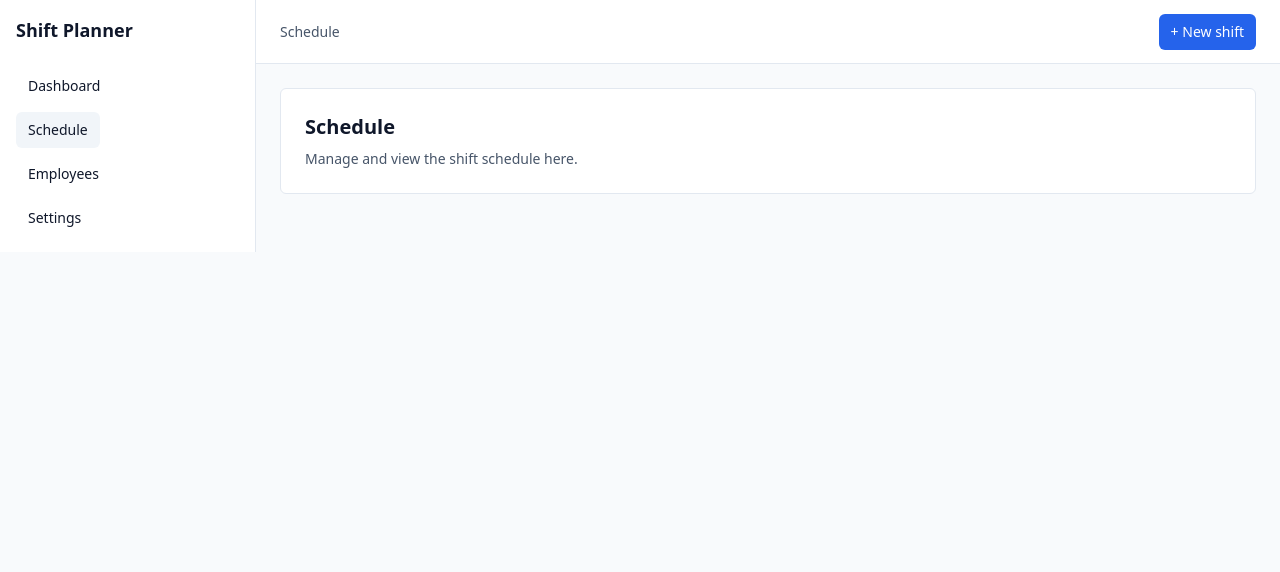
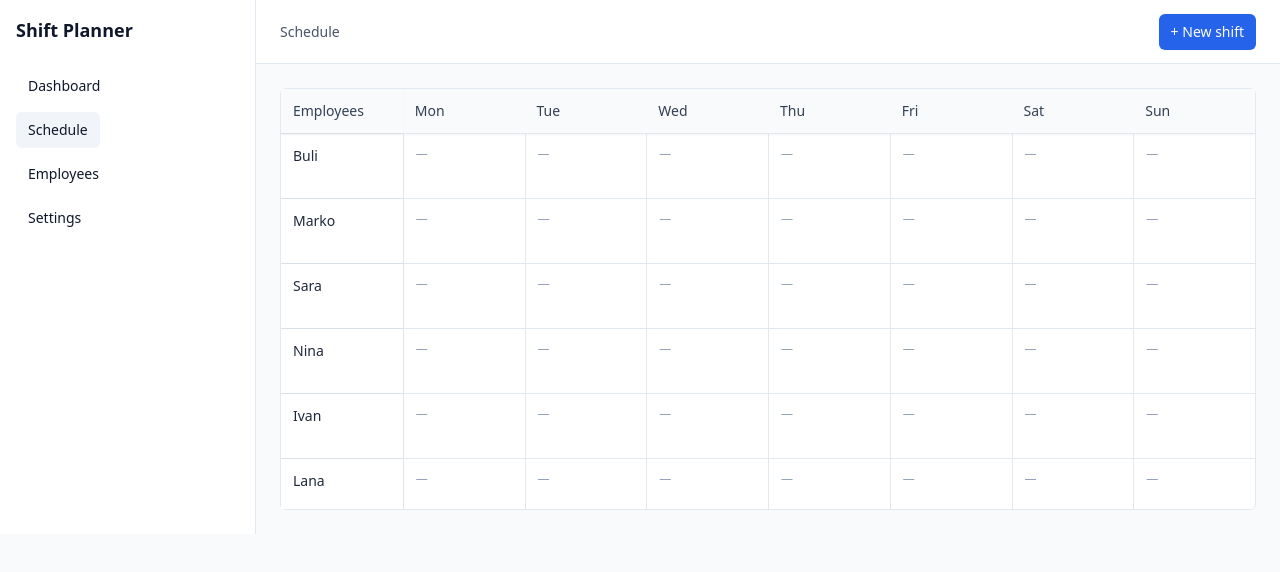
Before and after one commit to BuliDev/employee-shift-planner, a React (Vite) app: page / in a window 1280 px wide. Both pictures are taken after a click on the button "Schedule". Shown: the top 572 px of the page. Built offline with nearby package versions, Linux system fonts and the light colour scheme.

Commit message:
feat: add weekly schedule grid with sticky header and column

```diff
--- a/src/app/AppLayout.tsx
+++ b/src/app/AppLayout.tsx
@@ -1,6 +1,7 @@
 import { useState } from "react";
 import type { ReactNode } from "react";
 import PageCard from "../components/PageCard.tsx";
+import WeeklyGrid from "../features/schedule/WeeklyGrid.tsx";
 
 type AppLayoutProps = {
   children: ReactNode;
@@ -60,12 +61,7 @@ const AppLayout = ({ children }: AppLayoutProps) => {
           <main className="p-6">
             {activePage === "dashboard" && children}
 
-            {activePage === "schedule" && (
-              <PageCard
-                title="Schedule"
-                description="Manage and view the shift schedule here."
-              />
-            )}
+            {activePage === "schedule" && <WeeklyGrid />}
 
             {activePage === "employees" && (
               <PageCard
--- /dev/null
+++ b/src/features/schedule/WeeklyGrid.tsx
@@ -0,0 +1,80 @@
+type Day = {
+  key: string;
+  label: string;
+};
+
+const DAYS: Day[] = [
+  { key: "mon", label: "Mon" },
+  { key: "tue", label: "Tue" },
+  { key: "wed", label: "Wed" },
+  { key: "thu", label: "Thu" },
+  { key: "fri", label: "Fri" },
+  { key: "sat", label: "Sat" },
+  { key: "sun", label: "Sun" },
+];
+
+type EmployeeRow = {
+  id: string;
+  name: string;
+};
+
+const EMPLOYEES: EmployeeRow[] = [
+  { id: "e1", name: "Buli" },
+  { id: "e2", name: "Marko" },
+  { id: "e3", name: "Sara" },
+  { id: "e4", name: "Nina" },
+  { id: "e5", name: "Ivan" },
+  { id: "e6", name: "Lana" },
+  { id: "e7", name: "Omar" },
+  { id: "e8", name: "Ema" },
+  { id: "e9", name: "Dino" },
+  { id: "e10", name: "Mila" },
+];
+
+const WeeklyGrid = () => {
+  return (
+    <div className="rounded-md border border-slate-200 bg-white">
+      <div className="max-h-[420px] overflow-auto">
+        {/* Header row */}
+        <div className="sticky top-0 z-20 grid grid-cols-8 border-b border-slate-200 bg-slate-50 shadow-sm">
+          <div className="sticky left-0 z-20 bg-slate-50 p-3 text-sm font-medium text-slate-700 shadow-sm">
+            Employees
+          </div>
+
+          {DAYS.map((day) => (
+            <div
+              key={day.key}
+              className="p-3 text-sm font-medium text-slate-700"
+            >
+              {day.label}
+            </div>
+          ))}
+        </div>
+
+        {/* Body (placeholder cells) */}
+        <div className="divide-y divide-slate-200">
+          {EMPLOYEES.map((emp) => (
+            <div key={emp.id} className="grid grid-cols-8">
+              {/* Left column: employee name */}
+              <div className="sticky left-0 z-10 bg-white p-3 text-sm font-medium text-slate-800 shadow-sm">
+                {emp.name}
+              </div>
+
+              {/* 7 day cells */}
+              {DAYS.map((day) => (
+                <div
+                  key={day.key}
+                  className="min-h-[64px] border-l border-slate-200 p-3"
+                >
+                  <div className="text-xs text-slate-400">—</div>
+                </div>
+              ))}
+            </div>
+          ))}
+        </div>
+      </div>
+    </div>
+  );
+};
+
+export default WeeklyGrid;
```
